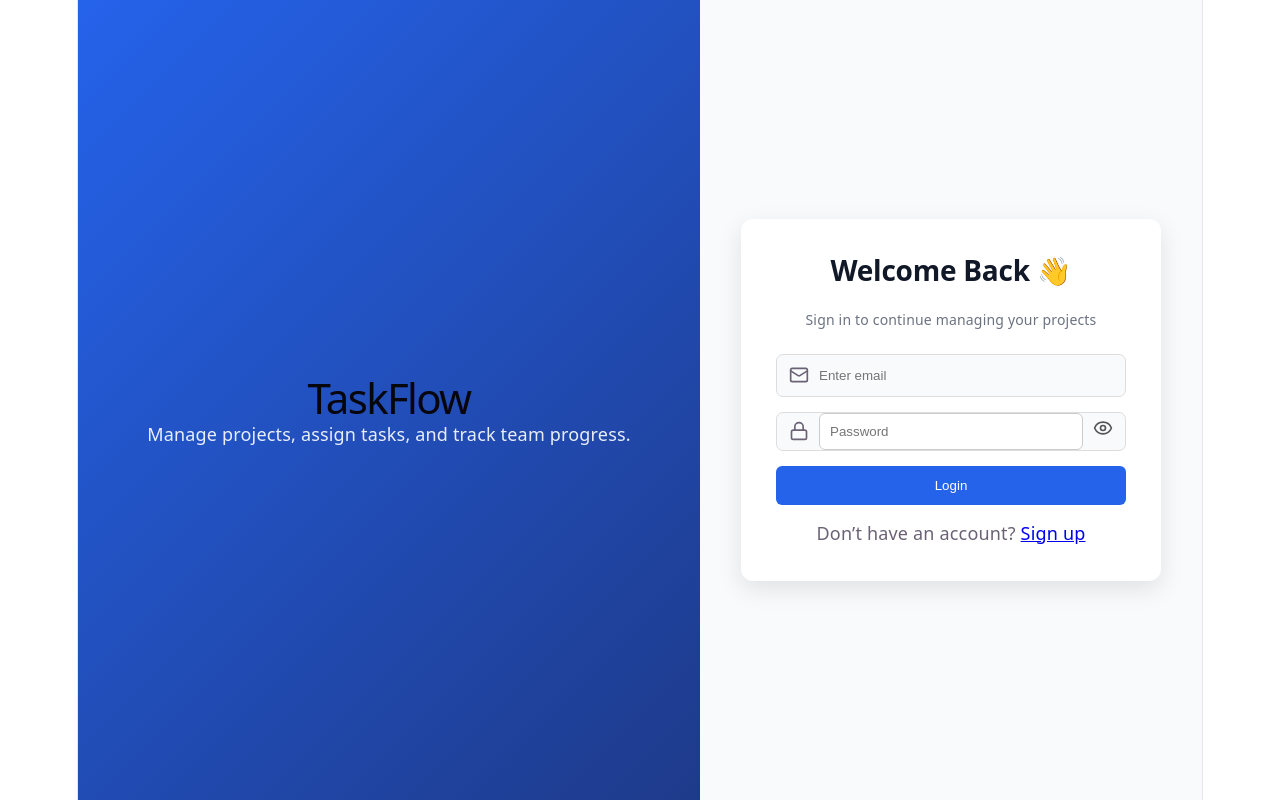
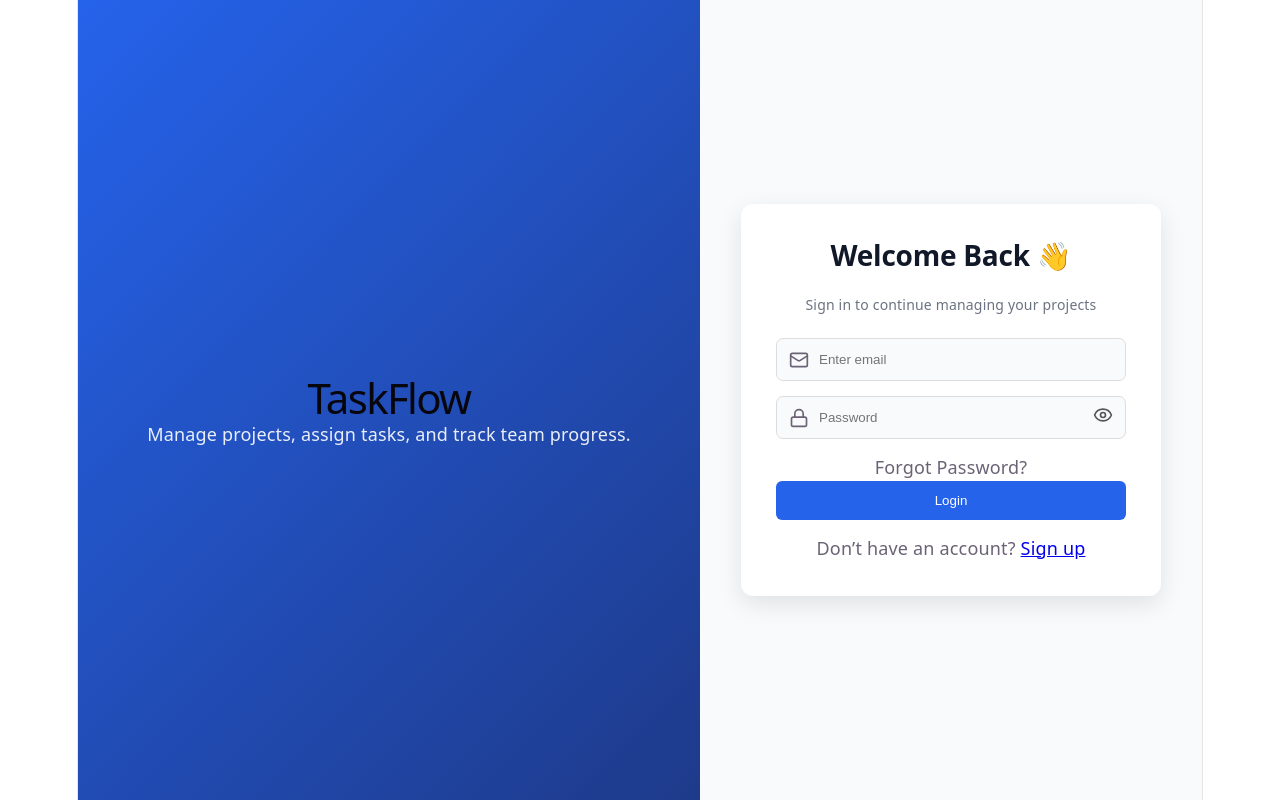
Before and after one commit to Riya21-creator/taskflow-project-management, a React app in the folder frontend/: page /login in a window 1280 px wide. Built offline with nearby package versions, Linux system fonts and the light colour scheme; the HTML template or start-up script is replaced by a standard one.

Commit message:
fix forgot password ui

```diff
--- a/frontend/src/pages/Login.jsx
+++ b/frontend/src/pages/Login.jsx
@@ -49,7 +49,9 @@ const Login = () => {
       <div className="auth-right">
         <form className="auth-card" onSubmit={handleSubmit}>
           <h2 className="login-title">Welcome Back 👋</h2>
-<p className="login-subtitle">Sign in to continue managing your projects</p>
+          <p className="login-subtitle">
+            Sign in to continue managing your projects
+          </p>
 
           <div className="input-group">
             <Mail size={20} />
@@ -64,24 +66,13 @@ const Login = () => {
 
           <div className="input-group">
             <Lock size={20} />
-
-
             <input
               type={showPassword ? "text" : "password"}
               name="password"
               placeholder="Password"
               value={form.password}
               onChange={handleChange}
-  style={{
-    background: "#fff",
-    color: "#000",
-    padding: "10px",
-    borderRadius: "6px",
-    border: "1px solid #ccc",
-    width: "100%"
-  }}
             />
-
 
             <span
               className="eye-icon"
@@ -90,6 +81,15 @@ const Login = () => {
               {showPassword ? <EyeOff size={20} /> : <Eye size={20} />}
             </span>
           </div>
+
+          <p
+            className="forgot-password"
+            onClick={() =>
+              toast.info("Password reset feature will be added in future update")
+            }
+          >
+            Forgot Password?
+          </p>
 
           <button type="submit" disabled={loading}>
             {loading ? "Logging in..." : "Login"}
```
Lines whose indentation alone changed are shown as unchanged.
